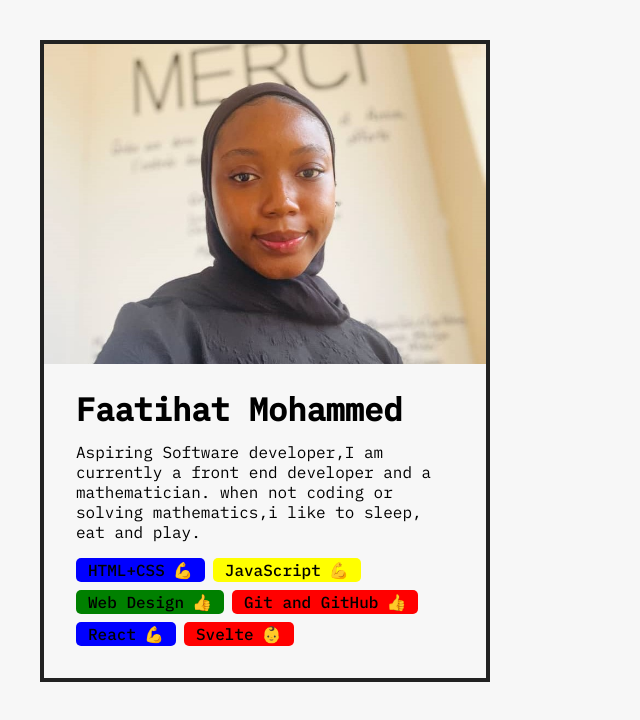
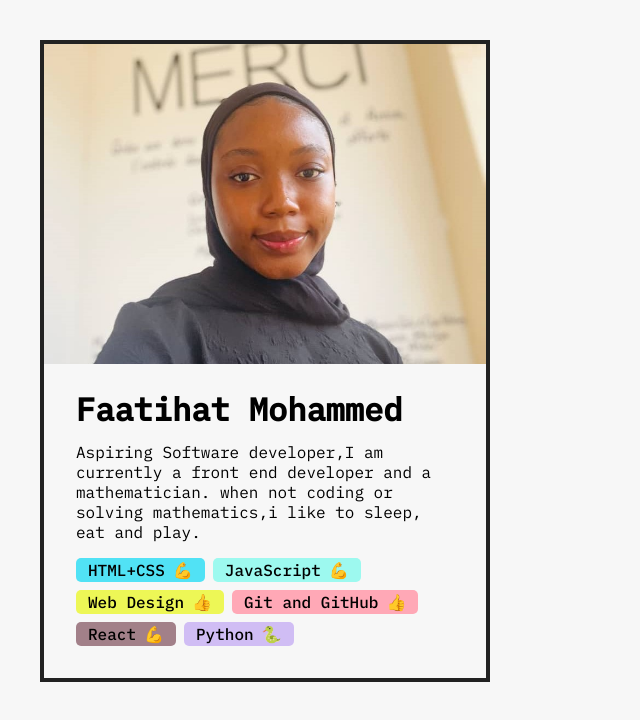
Before and after one commit to 001Pytom/react-pracrice-projects, a React (Create React App) app: page / in a window 1280 px wide. Shown: the top 720 px of the page, without its empty margins (0-640 px from the left). Built offline with nearby package versions, Linux system fonts and the light colour scheme.

Commit message:
adjusted array

```diff
--- a/src/project1/skills.js
+++ b/src/project1/skills.js
@@ -3,38 +3,38 @@ const skills = [
     id: 1,
     skill: "HTML+CSS",
     icon: "💪",
-    color: "blue",
+    color: "#51e2f5",
   },
   {
     id: 2,
     skill: "JavaScript",
     icon: "💪",
-    color: "yellow",
+    color: "#9df9ef",
   },
   {
     id: 3,
     skill: "Web Design",
     icon: "👍",
-    color: "green",
+    color: "#edf756",
   },
   {
     id: 4,
     skill: "Git and GitHub",
     icon: "👍",
-    color: "red",
+    color: "#ffa8B6",
   },
   {
     id: 5,
     skill: "React",
     icon: "💪",
-    color: "blue",
+    color: "#a28089",
   },
 
   {
     id: 6,
-    skill: "Svelte",
-    icon: "👶",
-    color: "red",
+    skill: "Python",
+    icon: "🐍",
+    color: "#d0bdf4",
   },
 ];
 
```
